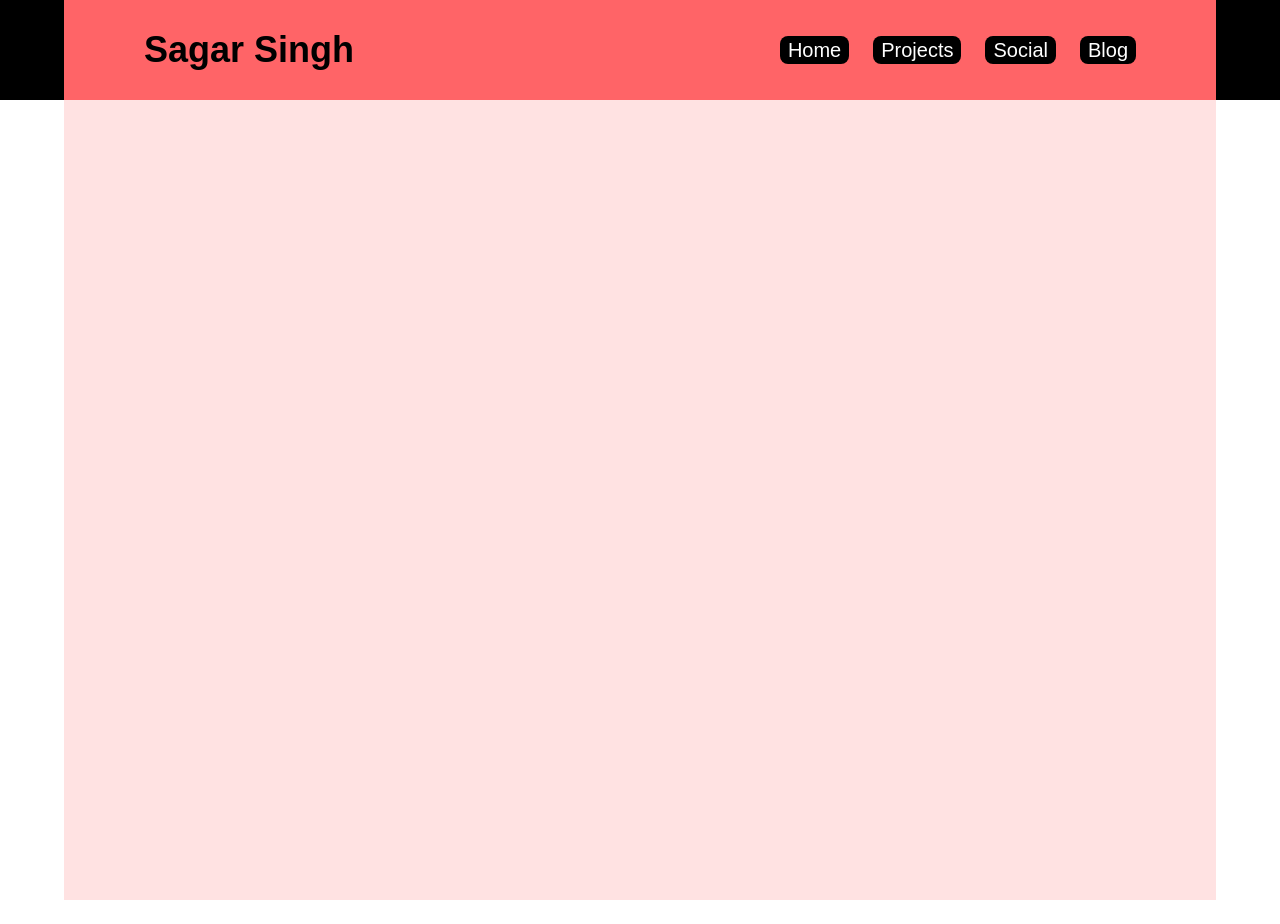
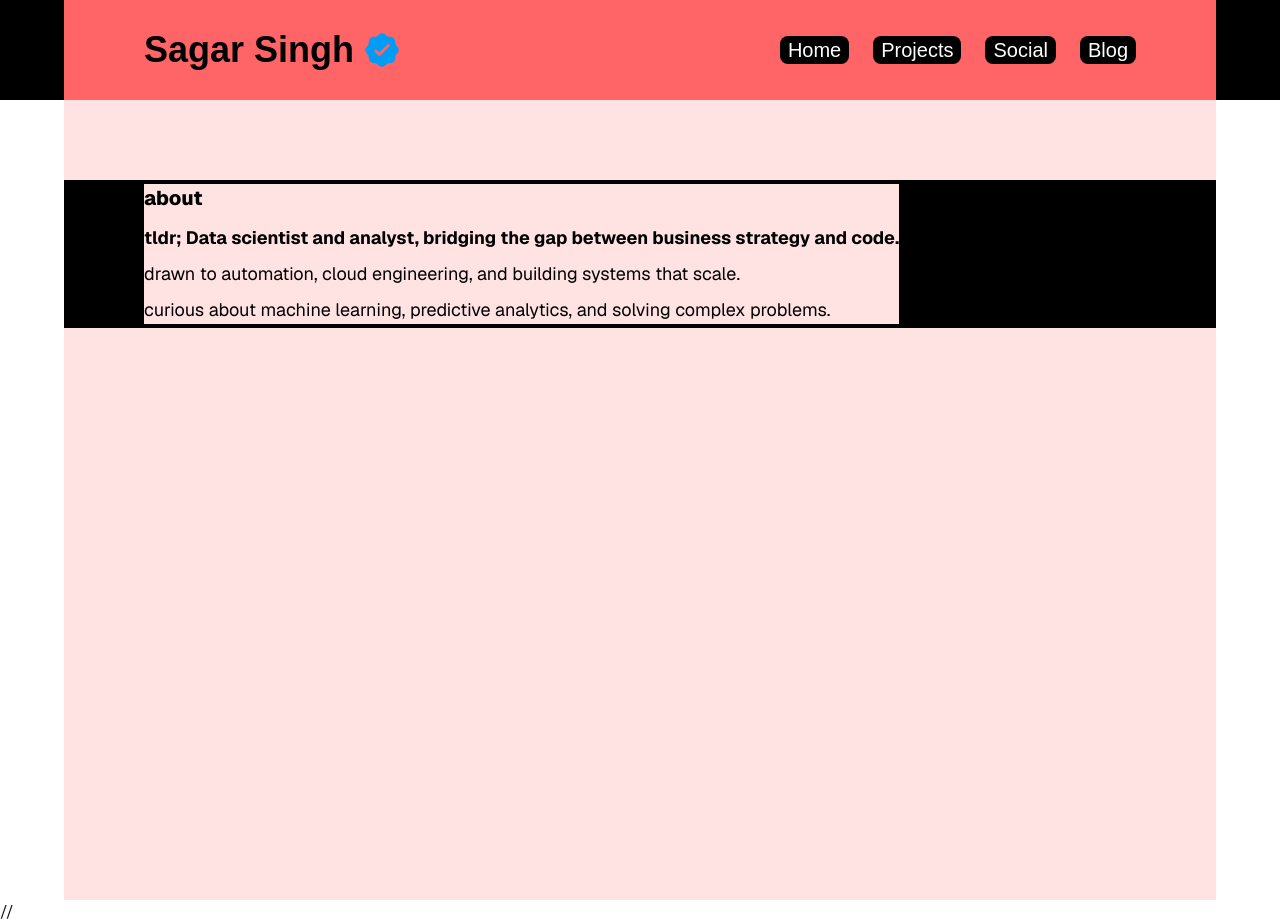
Before and after one commit to singh-sagar/personalportfolio, a Next.js app: page / in a window 1280 px wide. Before the commit the page ends 900 px from the top, so only its background shows below. Built offline with nearby package versions, Linux system fonts and the light colour scheme.

Commit message:
added the bio with tldr;

```diff
--- a/app/components/navbar.tsx
+++ b/app/components/navbar.tsx
@@ -1,9 +1,14 @@
+import VerifiedIcon from '../components/verifiedIcon';
 export default function Navbar(){
     return(
       <nav className="flex justify-center items-center bg-black h-[100px] w-screen">
         {/* justify-between makes the first child on left and rest on right*/ }
         <div className="h-full max-w-6xl w-full bg-red-400 flex justify-between items-center px-20">
-            <div className="font-bold text-black text-4xl font-stretch-extra-expanded">Sagar Singh</div>
+            <div className="flex items-center">
+                <a className="font-bold text-black text-4xl font-stretch-extra-expanded">Sagar Singh</a>
+                <VerifiedIcon className="w-10 h-10 ml-2 text-blue-500" />
+            </div>
+
             {/* gap gives equal gaps between child nodes*/ }
             <ul className="flex gap-6"  >
                 <a className="text-white text-xl bg-black rounded-lg px-2" href="/">Home</a>
--- /dev/null
+++ b/app/components/verifiedIcon.js
@@ -0,0 +1,17 @@
+// components/VerifiedIcon.js
+export default function VerifiedIcon({ className = "w-10 h-10" }) {
+  return (
+    <svg
+      xmlns="http://www.w3.org/2000/svg"
+      viewBox="0 0 24 24"
+      fill="#009CF6" // This is the specific blue from your SVG
+      className={className}
+    >
+      <path
+        fillRule="evenodd"
+        d="M9.592 3.2a6 6 0 0 1-.495.399c-.298.2-.633.338-.985.408c-.153.03-.313.043-.632.068c-.801.064-1.202.096-1.536.214a2.71 2.71 0 0 0-1.655 1.655c-.118.334-.15.735-.214 1.536a6 6 0 0 1-.068.632c-.07.352-.208.687-.408.985c-.087.13-.191.252-.399.495c-.521.612-.782.918-.935 1.238c-.353.74-.353 1.6 0 2.34c.153.32.414.626.935 1.238c.208.243.312.365.399.495c.2.298.338.633.408.985c.03.153.043.313.068.632c.064.801.096 1.202.214 1.536a2.71 2.71 0 0 0 1.655 1.655c.334.118.735.15 1.536.214c.319.025.479.038.632.068c.352.07.687.209.985.408c.13.087.252.191.495.399c.612.521.918.782 1.238.935c.74.353 1.6.353 2.34 0c.32-.153.626-.414 1.238-.935c.243-.208.365-.312.495-.399c.298-.2.633-.338.985-.408c.153-.03.313-.043.632-.068c.801-.064 1.202-.096 1.536-.214a2.71 2.71 0 0 0 1.655-1.655c.118-.334.15-.735.214-1.536c.025-.319.038-.479.068-.632c.07-.352.209-.687.408-.985c.087-.13.191-.252.399-.495c.521-.612.782-.918.935-1.238c.353-.74.353-1.6 0-2.34c-.153-.32-.414-.626-.935-1.238a6 6 0 0 1-.399-.495a2.7 2.7 0 0 1-.408-.985a6 6 0 0 1-.068-.632c-.064-.801-.096-1.202-.214-1.536a2.71 2.71 0 0 0-1.655-1.655c-.334-.118-.735-.15-1.536-.214a6 6 0 0 1-.632-.068a2.7 2.7 0 0 1-.985-.408a6 6 0 0 1-.495-.399c-.612-.521-.918-.782-1.238-.935a2.71 2.71 0 0 0-2.34 0c-.32.153-.626.414-1.238.935m6.781 6.663a.814.814 0 0 0-1.15-1.15l-4.85 4.85l-1.596-1.595a.814.814 0 0 0-1.15 1.15l2.17 2.17a.814.814 0 0 0 1.15 0z"
+        clipRule="evenodd"
+      />
+    </svg>
+  );
+}
--- a/app/page.tsx
+++ b/app/page.tsx
@@ -2,11 +2,27 @@ import Image from "next/image";
 
 export default function Home() {
   return (
-    <div className="flex min-h-screen items-center justify-center bg-white font-sans ">
-      <div className=" min-h-screen max-w-6xl w-full bg-red-100">
+    <div className="flex flex-col min-h-screen bg-white font-sans ">
 
+
+      <div className=" min-h-screen max-w-6xl w-full bg-red-100 pt-20 mx-auto">
+           {/* First Div: About Section */}
+        {/* need fixing */}
+       <div className=" max-w-6xl w-full  p-1  flex  justify-between items-center px-20 bg-black">
+          <div className="bg-red-100 text-black ">
+              <p className="text-xl font-extrabold ">about</p>
+              <div className="text-lg mt-3 flex flex-col lg:gap-y-2">
+                <p className="font-bold">tldr; Data scientist and analyst, bridging the gap between business strategy and code.</p>
+                <p>drawn to automation, cloud engineering, and building systems that scale.</p>
+                <p>curious about machine learning, predictive analytics, and solving complex problems.</p>
+              </div>
+          </div>
+        </div>
       </div>
 
-    </div>
+
+
+
+    // </div>
   );
 }
```
